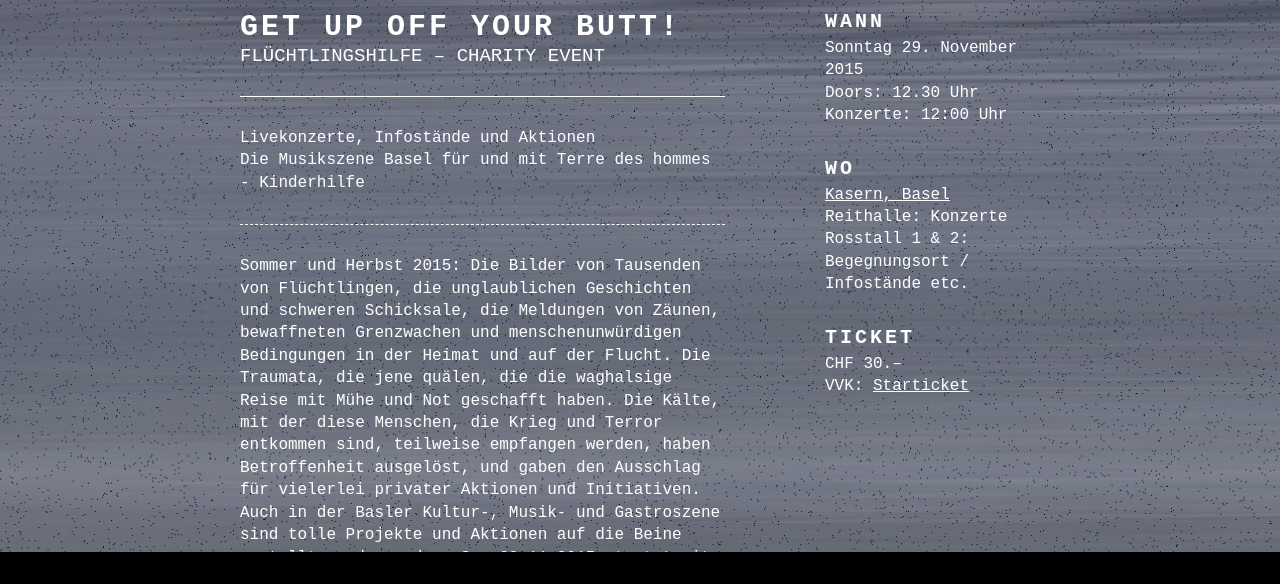
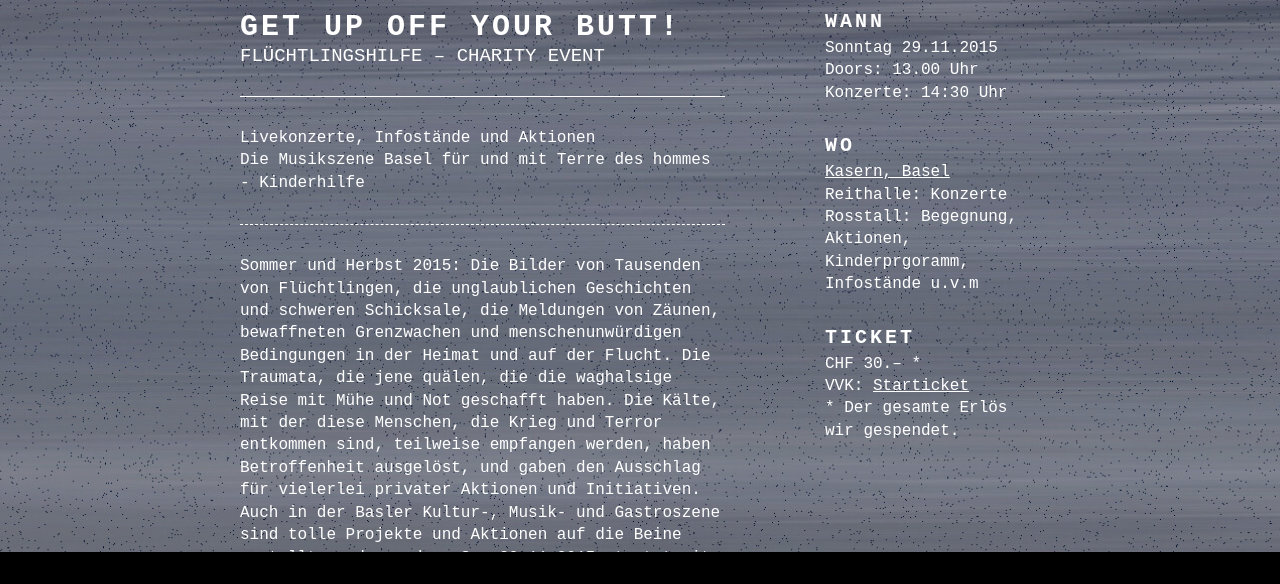
Before and after one commit to martinpfister/goyb, a website: page app/info.html in a window 1280 px wide. Shown: the part 148-732 px from the top of the page. Drawn offline with nearby package versions, Linux system fonts and the light colour scheme; files that its build step writes are made by us from their sources; files whose address does not match are found by name.

Commit message:
updates seite "info.html"

```diff
--- a/app/info.html
+++ b/app/info.html
@@ -63,9 +63,9 @@
             </div>
             <aside class="aside-col">
                 <h2>WANN</h2>
-                <p>Sonntag 29. November 2015</p>
-                <p>Doors: 12.30 Uhr</p>
-                <p>Konzerte: 12:00 Uhr</p>
+                <p>Sonntag 29.11.2015</p>
+                <p>Doors: 13.00 Uhr</p>
+                <p>Konzerte: 14:30 Uhr</p>
                 <br>
                 <br>
                 <h2>WO</h2>
@@ -73,12 +73,13 @@
                     <a href="http://www.kaserne-basel.ch/" target="_blank">Kasern, Basel</a>
                 </p>
                 <p>Reithalle: Konzerte</p>
-                <p>Rosstall 1 & 2: Begegnungsort / Infostände etc.</p>
+                <p>Rosstall: Begegnung, Aktionen, Kinderprgoramm, Infostände u.v.m</p>
                 <br>
                 <br>
                 <h2>TICKET</h2>
-                <p>CHF 30.&ndash;</p>
-                <p>VVK: <a href="https://www.starticket.ch/0Numberoftix.asp?ShowID=97885&CategoryID=164568&ZoneID=&ShowDetails=1" target="_blank">Starticket</a></p>
+                <p>CHF 30.&ndash; *</p>
+                <p>VVK: <a href="https://www.starticket.ch/0Numberoftix.asp?ShowID=97885&CategoryID=164568&ZoneID=&ShowDetails=1" target="_blank">Starticket</a><br />
+                <small>* Der gesamte Erlös wir gespendet.</small></p>
                 <br>
             </aside>
         </div>
```
